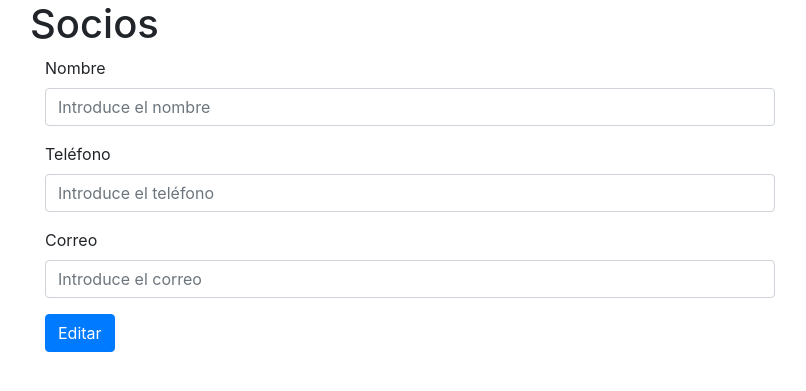
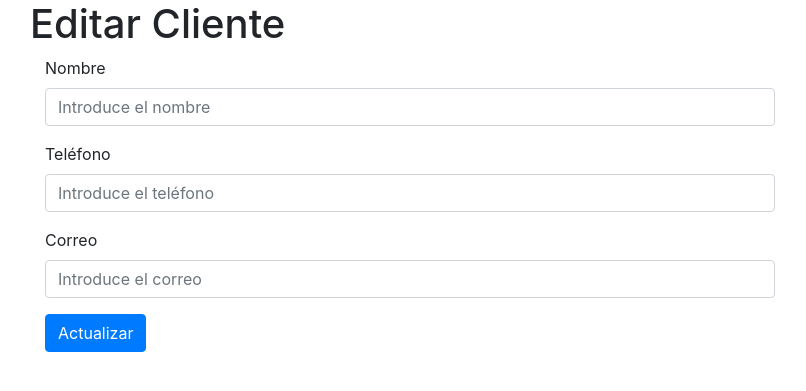
Before and after one commit to RubenDA01/Taller, a PHP site: page /editar.php?id_cliente=1 in a window 1280 px wide. Shown: the top 391 px of the page, without its empty margins (40-846 px from the left). Run offline with PHP 8.4, Linux system fonts and the light colour scheme; data that the repository does not hold is empty.

Commit message:
aparece datos en editar

```diff
--- a/editar.php
+++ b/editar.php
@@ -1,15 +1,15 @@
 <?php
 $id = $_GET['id_cliente'];
-	//Establezco conexión
+// Establecer la conexión
 require 'conexion.php';
 
-	//Preparo la sentencia SQL
+// Preparar la sentencia SQL
 $sql = "SELECT * FROM cliente WHERE id_cliente=$id";
 
-	//Ejecuto la sentencia y guardo el resultado
+// Ejecutar la sentencia y obtener el resultado
 $resultado = $mysqli->query($sql);
 
-	//Guardamos el registro obtenido en la variable $fila
+// Guardar el registro obtenido en la variable $fila
 $fila = $resultado->fetch_assoc();
 ?>
 
@@ -23,42 +23,45 @@
     <!-- Bootstrap CSS -->
     <link rel="stylesheet" href="css/bootstrap.min.css">
 
-		<title>Taller</title>
+    <title>Editar Cliente</title>
 </head>
 <body>
     <div class="container">
         <div class="row">
-				<h1>Socios</h1>
+            <h1>Editar Cliente</h1>
         </div>
 
         <div class="row">
             <div class="col-md-8">
-					<!-- Completar atributos de form -->
-					<form id="registro" name="registro" autocomplete="off" action="editar2.php" method="get">
-						<!-- Incluir el id en algún div de estos-->
+                <!-- Formulario para editar datos del cliente -->
+                <form id="registro" name="registro" autocomplete="off" action="editar2.php" method="GET">
+                    <!-- Incluir el id del cliente de forma oculta -->
+                    <input type="hidden" name="id_cliente" id="id_cliente" value="<?php echo $fila['id_cliente']; ?>">
 
+                    <!-- Campo para el nombre -->
                     <div class="form-group">
-							<!-- Nombre -->
-							<input type="hidden" name="id_cliente" id="id_cliente" value="<?php echo $id; ?>">
-							<label for="nombre">Nombre</label>
-							<input type="text" name="Nombre_cliente" id="Nombre_cliente" class="form-control" placeholder="Introduce el nombre" required>
+                        <label for="Nombre_cliente">Nombre</label>
+                        <input type="text" name="Nombre_cliente" id="Nombre_cliente" class="form-control"
+                               placeholder="Introduce el nombre" required value="<?php echo $fila['Nombre_cliente']; ?>">
                     </div>
 
+                    <!-- Campo para el teléfono -->
                     <div class="form-group">
-							<!-- Nombre -->
-							<label for="nombre">Teléfono</label>
-							<input type="number" name="Telefono" id="Telefono" class="form-control" placeholder="Introduce el teléfono" required>
+                        <label for="Telefono">Teléfono</label>
+                        <input type="number" name="Telefono" id="Telefono" class="form-control"
+                               placeholder="Introduce el teléfono" required value="<?php echo $fila['Telefono']; ?>">
                     </div>
 
+                    <!-- Campo para el correo -->
                     <div class="form-group">
-							<!-- Nombre -->
-							<label for="nombre">Correo</label>
-							<input type="email" name="Correo" id="Correo" class="form-control" placeholder="Introduce el correo" required>
+                        <label for="Correo">Correo</label>
+                        <input type="email" name="Correo" id="Correo" class="form-control"
+                               placeholder="Introduce el correo" required value="<?php echo $fila['Correo']; ?>">
                     </div>
 
+                    <!-- Botón para actualizar -->
                     <div class="form-group">
-							<!-- Editar -->
-							<input type="submit" value="Editar" class="btn btn-primary">
+                        <input type="submit" value="Actualizar" class="btn btn-primary">
                     </div>
                 </form>
             </div>
@@ -67,7 +70,7 @@
 
     <!-- Optional JavaScript -->
     <!-- jQuery first, then Popper.js, then Bootstrap JS -->
-		<script src="js/jquery-3.4.1.min.js" ></script>
-		<script src="js/bootstrap.min.js" ></script>
+    <script src="js/jquery-3.4.1.min.js"></script>
+    <script src="js/bootstrap.min.js"></script>
 </body>
 </html>
--- a/eliminarcoche.php
+++ b/eliminarcoche.php
@@ -36,7 +36,7 @@
 			}
 		?>
 			<br>
-			<p><a href="coche.php" class="btn btn-primary">Regresar</a></p>
+			<p><a href="index.php" class="btn btn-primary">Regresar</a></p>
 
 	</body>
 </html>
```
Also changed, not shown: editar2.php (+21 -18 lines). Lines whose indentation alone changed are shown as unchanged.
